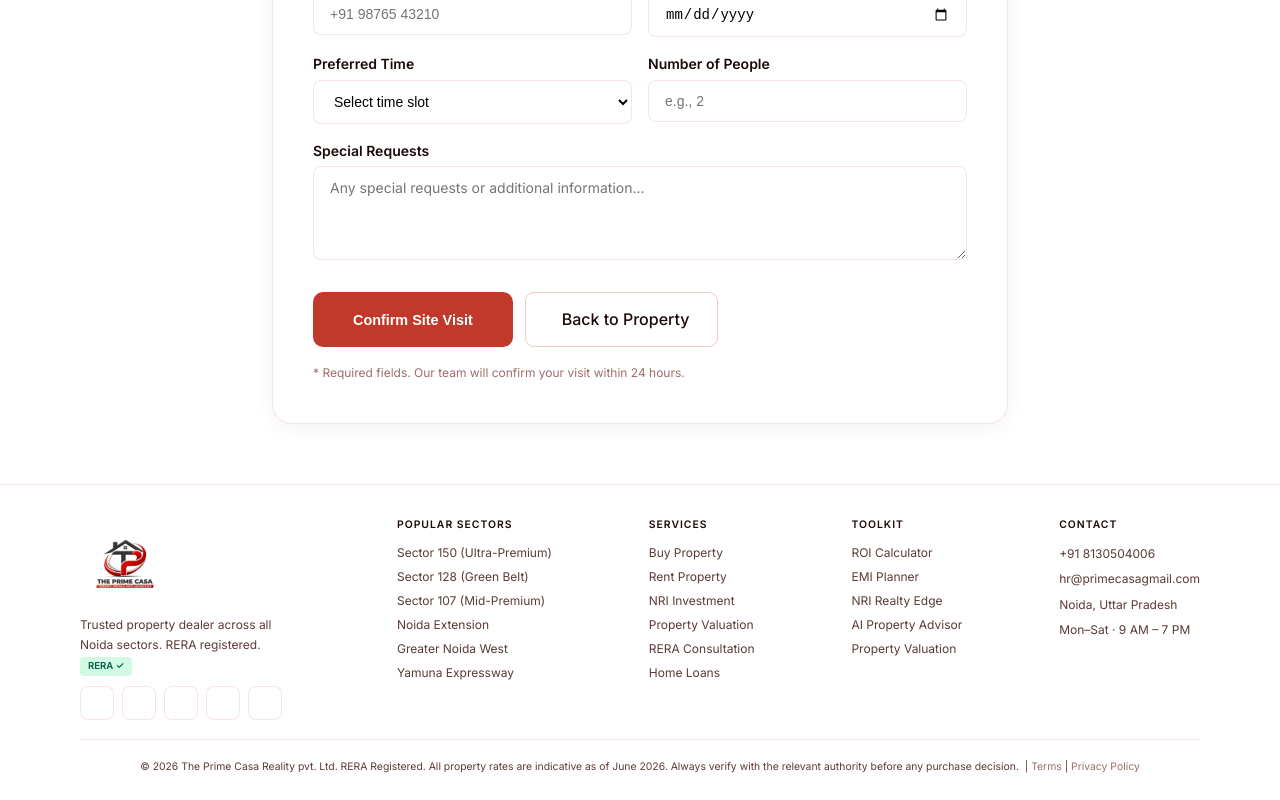
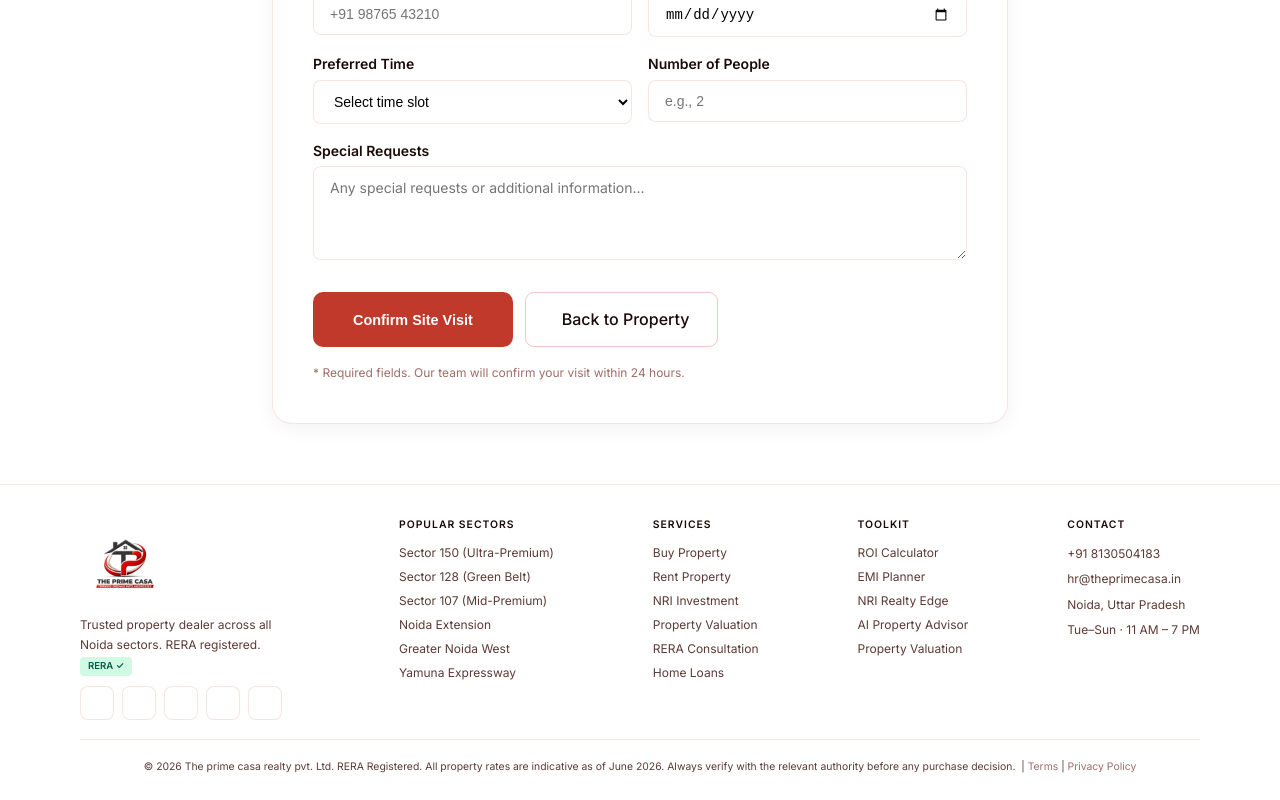
Before and after one commit to itzJishanAhmad-09/Prime_Casa_Frontend, a React (Vite) app: page /schedule/0 in a window 1280 px wide. Shown: the part 580-1380 px from the top of the page. Built offline with nearby package versions, Linux system fonts and the light colour scheme; some icons are missing; a web font is replaced by a local one.

Commit message:
updated footer file

```diff
--- a/src/components/Footer.jsx
+++ b/src/components/Footer.jsx
@@ -84,21 +84,21 @@ const Footer = () => {
 
         <div className="footer-col">
           <h4>Contact</h4>
-          <a href="tel:+918130504006">
-            <i className="ti ti-phone" style={{ fontSize: '13px' }}></i> +91 8130504006
+          <a href="tel:+918130504183">
+            <i className="ti ti-phone" style={{ fontSize: '13px' }}></i> +91 8130504183
           </a>
-          <a href="mailto:theprimecasa@gmail.com">
-            <i className="ti ti-mail" style={{ fontSize: '13px' }}></i> hr@primecasagmail.com
+          <a href="mailto:hr@theprimecasa.in">
+            <i className="ti ti-mail" style={{ fontSize: '13px' }}></i> hr@theprimecasa.in
           </a>
           <a href="#" onClick={() => scrollTo('contact')}>
             <i className="ti ti-map-pin" style={{ fontSize: '13px' }}></i> Noida, Uttar Pradesh
           </a>
-          <a>Mon–Sat · 9 AM – 7 PM</a>
+          <a>Tue–Sun · 11 AM – 7 PM</a>
         </div>
       </div>
 
       <div className="footer-bottom">
-        © 2026 The Prime Casa Reality pvt. Ltd. RERA Registered. All property rates are indicative as of June 2026.
+        © 2026 The prime casa realty pvt. Ltd. RERA Registered. All property rates are indicative as of June 2026.
         Always verify with the relevant authority before any purchase decision.
         &nbsp;|&nbsp;
         <a href="#" style={{ color: 'var(--txt3)' }}>Terms</a>
```
